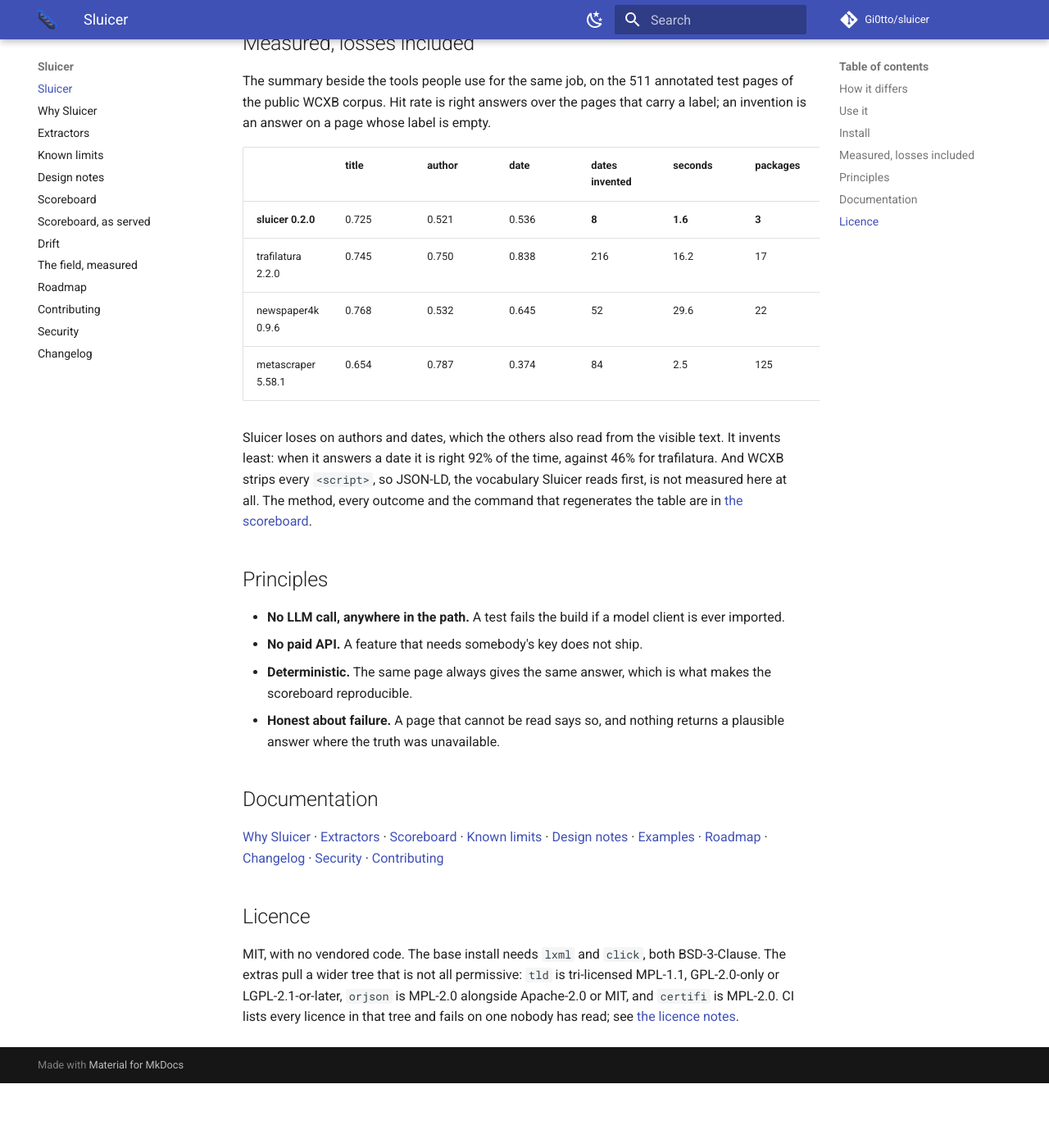
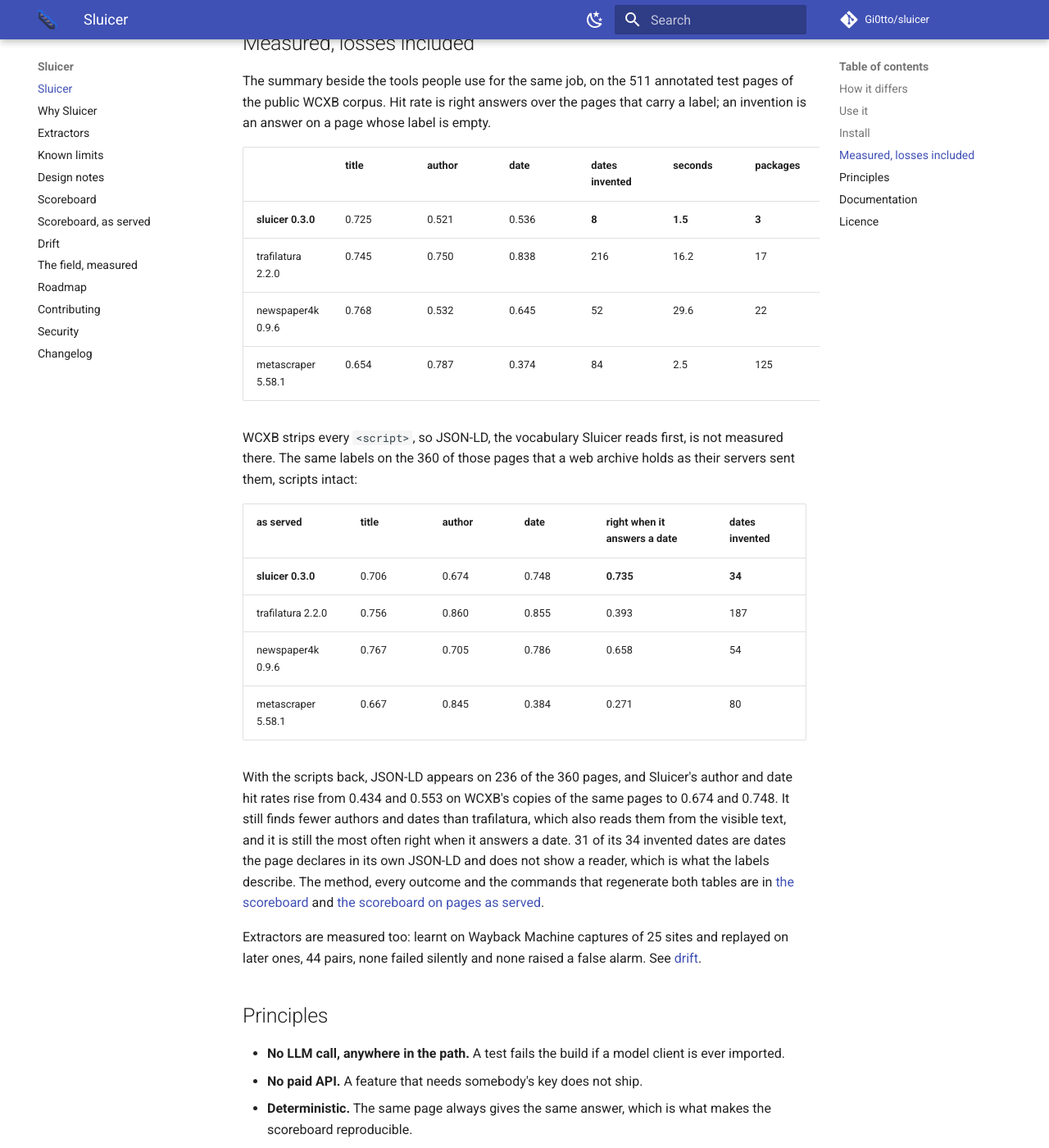
Before and after one commit to Gi0tto/sluicer, an MkDocs documentation site: the page built from docs/index.md, in a window 1280 px wide and 1400 px high, scrolled down 2263 px. Shown: the whole window at 82% size. Built offline with MkDocs 1.6.1 and Material for MkDocs 9.7.7, drawn with Linux system fonts in a browser that asks for light colours; comment, search, counter and statistics services are not loaded; before the commit the page ends 3584 px from its top, so only the background shows below that; some of the changed text lies outside the part shown.

Commit message:
docs: the numbers on pages as served, beside the ones on WCXB's copies
The README's scoreboard now has a second table: the same labels on the
360 pages an archive holds as their servers sent them. With the scripts
back, Sluicer's author and date hit rates rise from 0.434 and 0.553 to
0.674 and 0.748; it still finds fewer than trafilatura and is still the
most often right when it answers a date. The drift benchmark says what
it found and 0.3.0 fixed, and the roadmap moves both measurements to
shipped.

```diff
--- a/docs/index.md
+++ b/docs/index.md
@@ -114,17 +114,36 @@
 
 | | title | author | date | dates invented | seconds | packages |
 |---|---|---|---|---|---|---|
-| **sluicer 0.2.0** | 0.725 | 0.521 | 0.536 | **8** | **1.6** | **3** |
+| **sluicer 0.3.0** | 0.725 | 0.521 | 0.536 | **8** | **1.5** | **3** |
 | trafilatura 2.2.0 | 0.745 | 0.750 | 0.838 | 216 | 16.2 | 17 |
 | newspaper4k 0.9.6 | 0.768 | 0.532 | 0.645 | 52 | 29.6 | 22 |
 | metascraper 5.58.1 | 0.654 | 0.787 | 0.374 | 84 | 2.5 | 125 |
 
-Sluicer loses on authors and dates, which the others also read from the visible
-text. It invents least: when it answers a date it is right 92% of the time,
-against 46% for trafilatura. And WCXB strips every `<script>`, so JSON-LD, the
-vocabulary Sluicer reads first, is not measured here at all. The method, every
-outcome and the command that regenerates the table are in
-[the scoreboard](scoreboard.md).
+WCXB strips every `<script>`, so JSON-LD, the vocabulary Sluicer reads first, is
+not measured there. The same labels on the 360 of those pages that a web archive
+holds as their servers sent them, scripts intact:
+
+| as served | title | author | date | right when it answers a date | dates invented |
+|---|---|---|---|---|---|
+| **sluicer 0.3.0** | 0.706 | 0.674 | 0.748 | **0.735** | **34** |
+| trafilatura 2.2.0 | 0.756 | 0.860 | 0.855 | 0.393 | 187 |
+| newspaper4k 0.9.6 | 0.767 | 0.705 | 0.786 | 0.658 | 54 |
+| metascraper 5.58.1 | 0.667 | 0.845 | 0.384 | 0.271 | 80 |
+
+With the scripts back, JSON-LD appears on 236 of the 360 pages, and Sluicer's
+author and date hit rates rise from 0.434 and 0.553 on WCXB's copies of the same
+pages to 0.674 and 0.748. It still finds fewer authors and dates than
+trafilatura, which also reads them from the visible text, and it is still the
+most often right when it answers a date. 31 of its 34 invented dates are dates
+the page declares in its own JSON-LD and does not show a reader, which is what
+the labels describe. The method, every outcome and the commands that regenerate
+both tables are in
+[the scoreboard](scoreboard.md)
+and [the scoreboard on pages as served](scoreboard-served.md).
+
+Extractors are measured too: learnt on Wayback Machine captures of 25 sites and
+replayed on later ones, 44 pairs, none failed silently and none raised a false
+alarm. See [drift](drift.md).
 
 ## Principles
 
@@ -141,6 +160,8 @@
 [Why Sluicer](why.md) ·
 [Extractors](extractors.md) ·
 [Scoreboard](scoreboard.md) ·
+[Scoreboard, as served](scoreboard-served.md) ·
+[Drift](drift.md) ·
 [Known limits](known-limits.md) ·
 [Design notes](design-notes.md) ·
 [Examples](https://github.com/Gi0tto/sluicer/tree/main/examples) ·
```
Also changed, not shown: README.md (+28 -7 lines), ROADMAP.md (+13 -6 lines), 2 other files.
